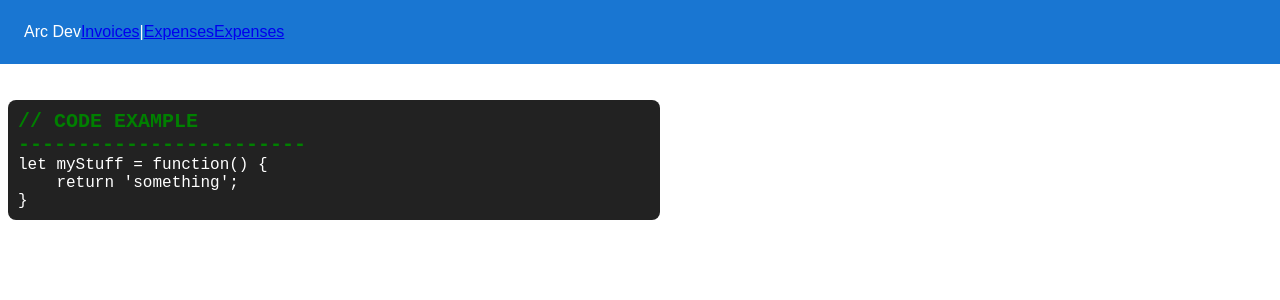
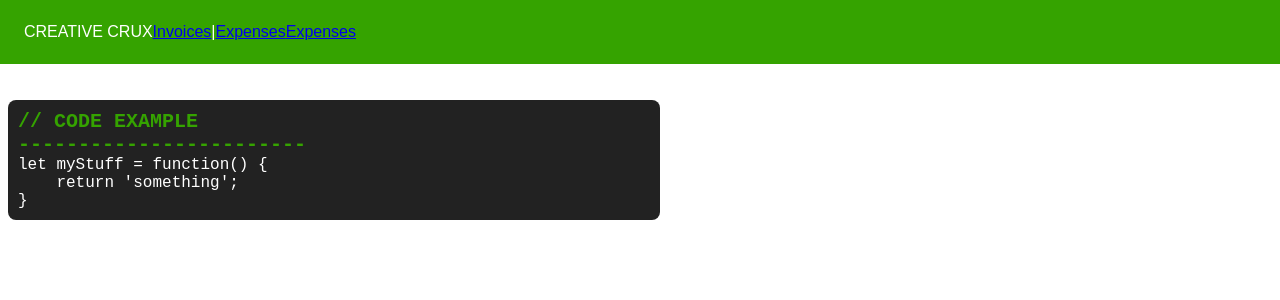
Before and after one commit to escapetherobots/crux-2022, a React (Create React App) app: page /ztest in a window 1280 px wide. Shown: the top 300 px of the page. Built offline with nearby package versions, Linux system fonts and the light colour scheme.

Commit message:
Update styles

```diff
--- a/src/components/ui/Header.tsx
+++ b/src/components/ui/Header.tsx
@@ -27,10 +27,10 @@ const Header = (props: any) => {
     return (
         <div>
             <ElevationScroll>
-                <AppBar position="fixed">
+                <AppBar style={{background: 'var(--green)'}} position="fixed">
                     {/* Toolbar helps with horizontal layout */}
                     <Toolbar>
-                        Arc Dev
+                        CREATIVE CRUX
 
                         <Link to="/">Invoices</Link> |{" "}
                         <Link to="/ztest">Expenses</Link>
--- a/src/styles.css
+++ b/src/styles.css
@@ -1,3 +1,9 @@
+:root {
+    --green: #35a300;
+    --darkgreen: #2e8a01;
+    --darkgrey: #222;
+}
+
 body {
     font-family: Arial, Helvetica, sans-serif;
     font-size: 16px;
@@ -44,7 +50,7 @@ body {
   /* border: 1px solid grey; */
 }
 
-/* green = #35a300 */
+
 .grid-container > div {
   text-align: center;
   padding: 20px 0;
@@ -53,7 +59,7 @@ body {
 
 .zbtn {
     font-size: 24px;
-    background-color: #35a300;
+    background-color: var(--green);
     border-radius: 8px;
     color: white;
     padding: 6px 10px;
@@ -63,11 +69,11 @@ body {
     outline: none;
 }
 .zbtn:hover {
-    background-color: #2e8a01;
+    background-color: var(--darkgreen);
 }
 
 .code-example {
-    background-color: #222;
+    background-color: var(--darkgrey);
     width:50%;
     border-radius: 8px;
     color: white;
@@ -77,7 +83,7 @@ body {
 
 
 .pre-func {
-    color: green;
+    color: var(--green);
     font-size: 20px;
     font-weight: bolder;
 }
```
